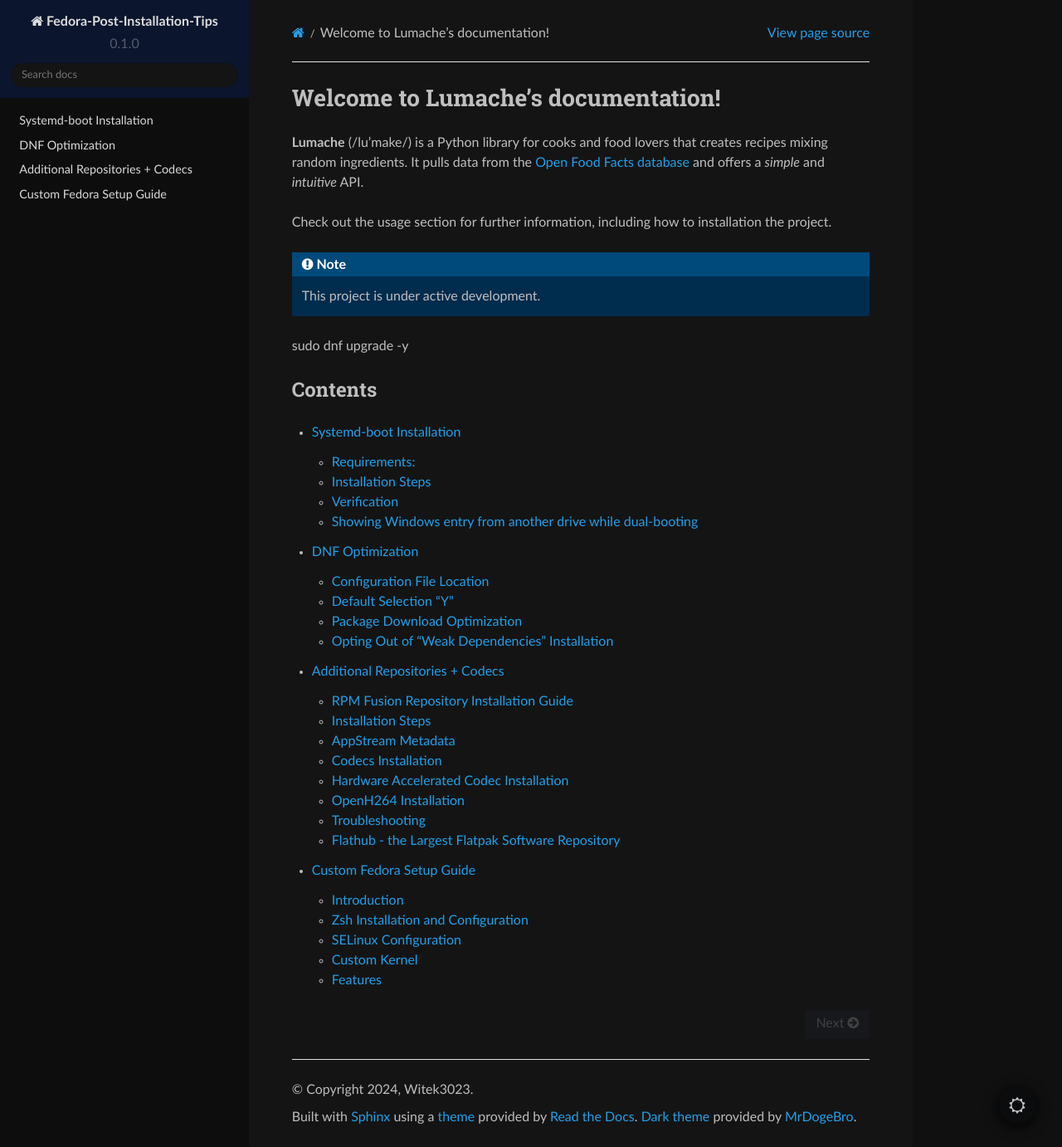
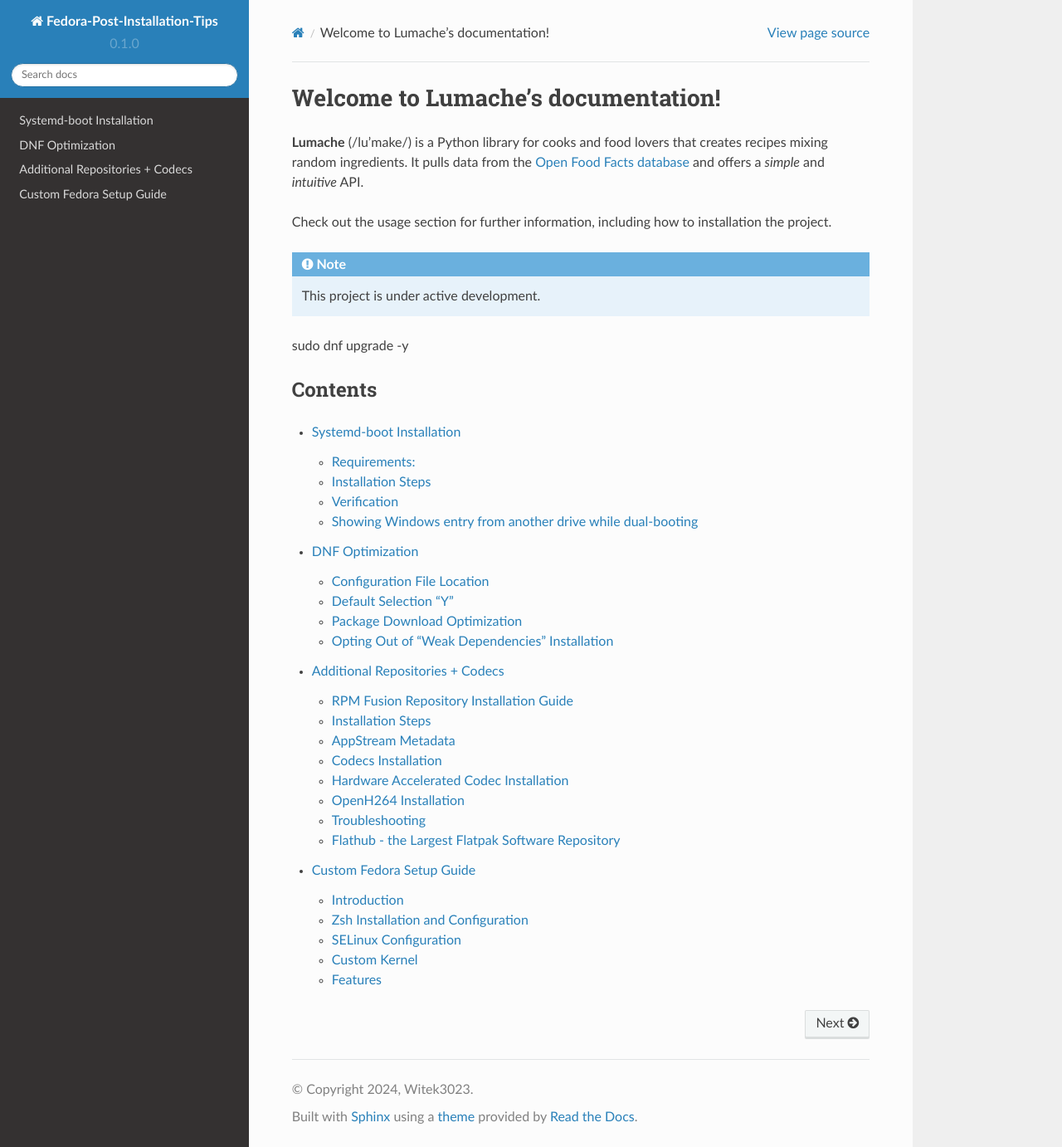
Before and after one commit to Witek3023/Fedora-Post-Installation-Tips, a Sphinx documentation site: the page built from docs/source/index.rst, in a window 1280 px wide and 1382 px high. Shown: the whole window at 83% size. Built offline with Sphinx 7.4.7 and the Read the Docs theme 2.0.0, drawn with Linux system fonts in a browser that asks for light colours.

Commit message:
Update conf.py

```diff
--- a/docs/source/conf.py
+++ b/docs/source/conf.py
@@ -2,7 +2,7 @@
 
 # -- Project information
 
-project = 'Fedora-Post-Installation-Tips '
+project = 'Fedora-Post-Installation-Tips'
 copyright = '2024, Witek3023'
 author = 'Witek3023'
 
@@ -17,7 +17,6 @@
     'sphinx.ext.autodoc',
     'sphinx.ext.autosummary',
     'sphinx.ext.intersphinx',
-    'sphinx_rtd_dark_mode',
 ]
 
 intersphinx_mapping = {
@@ -31,7 +30,10 @@
 # -- Options for HTML output
 
 html_theme = 'sphinx_rtd_theme'
-default_dark_mode = True
 
 # -- Options for EPUB output
 epub_show_urls = 'footnote'
+
+# -- Custom CSS
+def setup(app):
+    app.add_css_file('static/custom.css')
```
